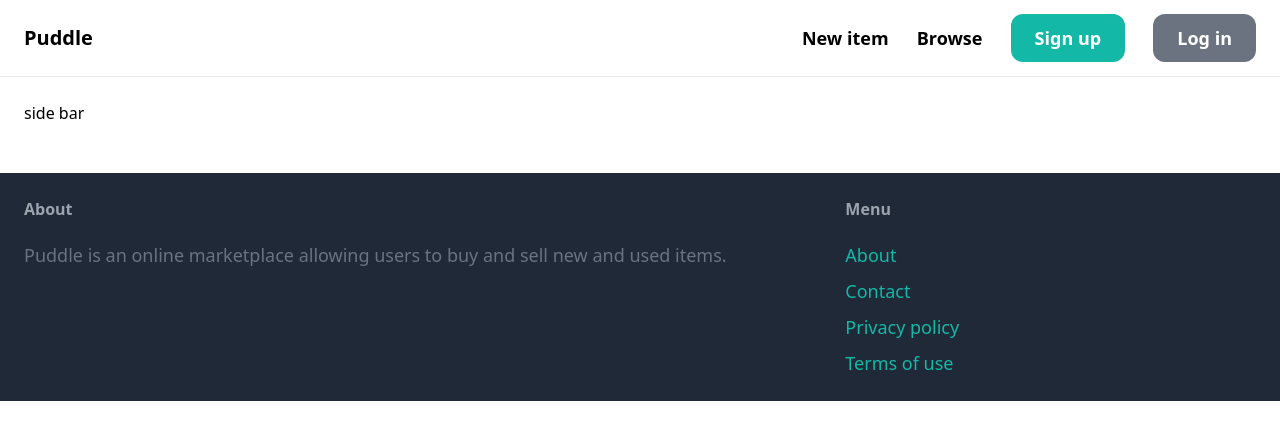
After one commit to ebl138/puddle, a Django app: template puddle/item/templates/item/items.html in a window 1280 px wide. The commit adds this page. Shown: the top 440 px of the page. Run offline with Django 5.2, Linux system fonts and the light colour scheme; the template is opened without the code that fills it, so the values that code supplies are empty; some libraries are stand-ins or nearby versions.

Commit message:
implement 'browse' button

```diff
--- a/puddle/core/templates/core/base.html
+++ b/puddle/core/templates/core/base.html
@@ -17,7 +17,7 @@
 
             <div class="space-x-6">
                 <a href="{% url 'item:new' %}" class="text-lg font-semibold hover:text-gray-500">New item</a>
-                <a href="#" class="text-lg font-semibold hover:text-gray-500">Browse</a>
+                <a href="{% url 'item:items' %}" class="text-lg font-semibold hover:text-gray-500">Browse</a>
 
                 {% if request.user.is_authenticated %}
                     <a href="#" class="px-6 py-3 text-lg font-semibold bg-teal-500 text-white rounded-xl hover:bg-teal-700">Inbox</a>
--- /dev/null
+++ b/puddle/item/templates/item/items.html
@@ -0,0 +1,30 @@
+{% extends 'core/base.html' %}
+
+{% block title %}Items{% endblock %}
+
+{% block content %}
+    <div class="pb-6 grid grid-cols-4 gap-4">
+        <div class="col-span-1">
+            side bar
+        </div>
+
+        <div class="col-span-3">
+            <div class="grid grid-cols-3 gap-3">
+                {% for item in items %}
+                    <div>
+                        <a href="{% url 'item:detail' item.id %}">
+                            <div>
+                                <img src="{{ item.image.url }}" class="rounded-t-xl">
+                            </div>
+
+                            <div class="p-6 bg-white rounded-b-xl">
+                                <h2 class="text-2xl">{{ item.name }}</h2>
+                                <p class="text-gray-500">Price: {{ item.price }}</p>
+                            </div>
+                        </a>
+                    </div>
+                {% endfor %}
+            </div>
+        </div>
+    </div>
+{% endblock %}
--- a/puddle/item/urls.py
+++ b/puddle/item/urls.py
@@ -5,6 +5,7 @@ from . import views
 app_name = 'item'
 
 urlpatterns = [
+    path('', views.items, name='items'),
     path('new/', views.new, name='new'),
     path('<int:pk>/', views.detail, name='detail'),
     path('<int:pk>/delete/', views.delete, name='delete'),
```
Also changed, not shown: puddle/item/views.py (+7 -0 lines).
